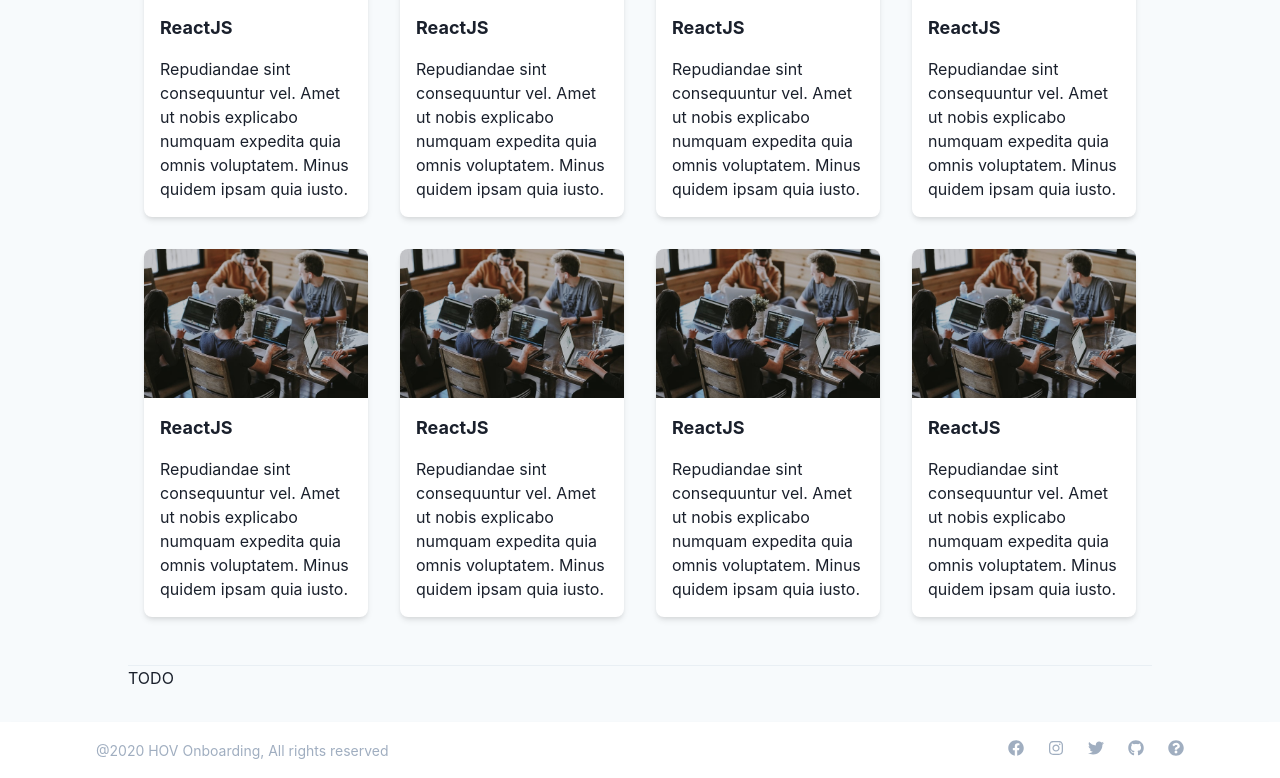
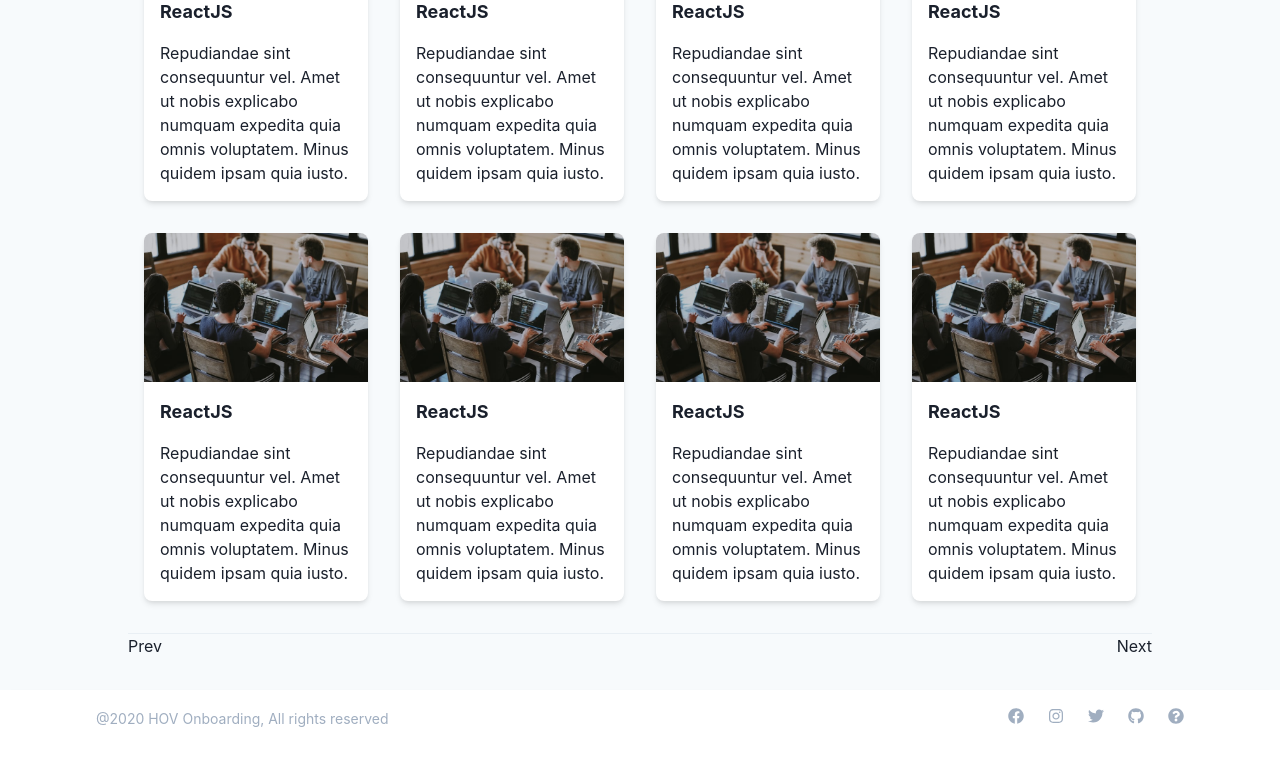
Before and after one commit to pailadin/frontend-engineer-onboarding-exercises, a Next.js app: page /products in a window 1280 px wide. Shown: the part 742-1520 px from the top of the page. After the commit the page ends 1488 px from the top, so only its background shows below. Built offline with nearby package versions, Linux system fonts and the light colour scheme.

Commit message:
Added basic pagination for Products

```diff
--- a/modules/ProductsComponent/ProductsComponent.tsx
+++ b/modules/ProductsComponent/ProductsComponent.tsx
@@ -1,12 +1,15 @@
-import { Box, Center, Divider, SimpleGrid, Spinner, Text } from '@chakra-ui/react';
+import { Box, Center, Divider, Flex, SimpleGrid, Spinner, Text } from '@chakra-ui/react';
 import { useAppDispatch as useDispatch } from '@store/hooks';
 import { getFakeProductData, getProductFetchStatus, getProducts } from '@store/productSlice';
-import { FC, useEffect } from 'react';
+import { FC, useEffect, useState } from 'react';
 import { useSelector } from 'react-redux';
 import Product from './Product';
 
+const ITEMS_PER_PAGE = 12;
+
 const ProductsComponent: FC = () => {
   const dispatch = useDispatch();
+  const [currentPage, setCurrentPage] = useState(1); // Reminder: starts at ONE
 
   useEffect(() => {
     void dispatch(getFakeProductData());
@@ -32,10 +35,15 @@ const ProductsComponent: FC = () => {
     );
   }
 
-  const someProducts = products.slice(0, 12);
+  const numberOfProducts = Math.max(0, products.length); // probably unnecessary check;
+  const lastPage = Math.ceil(numberOfProducts / ITEMS_PER_PAGE);
+
+  const goToPage = (x: number): void => setCurrentPage(Math.max(1, Math.min(lastPage, x)));
+
+  const productsForThisPage = products.slice((currentPage - 1) * ITEMS_PER_PAGE, currentPage * ITEMS_PER_PAGE);
 
   return (
-    <Box pt={20} pb={8}>
+    <Box mt={20} mb={8}>
       <Text fontSize="3xl" fontWeight="bold">
         Products
       </Text>
@@ -43,7 +51,7 @@ const ProductsComponent: FC = () => {
       <Divider mt={4} mb={8} />
 
       <SimpleGrid
-        p={{
+        m={{
           base: 0,
           md: 2,
           lg: 4,
@@ -56,14 +64,17 @@ const ProductsComponent: FC = () => {
         }}
         spacing={8}
       >
-        {someProducts.map((product) => (
-          <Product key={product.id} {...products[0]} />
+        {productsForThisPage.map((product) => (
+          <Product key={product.id} {...product} />
         ))}
       </SimpleGrid>
 
       <Divider mt={8} />
 
-      <Text>TODO</Text>
+      <Flex justifyContent="space-between">
+        <Text onClick={(): void => goToPage(currentPage - 1)}>Prev</Text>
+        <Text onClick={(): void => goToPage(currentPage + 1)}>Next</Text>
+      </Flex>
     </Box>
   );
 };
--- a/pages/api/fakeProductData.ts
+++ b/pages/api/fakeProductData.ts
@@ -9,7 +9,7 @@ const PRODUCT = {
 
 const handler = (_req: NextApiRequest, res: NextApiResponse): void => {
   res.status(200).json(
-    Array(12 * 10)
+    Array(12 * 10 - 1)
       .fill(PRODUCT)
       .map((x, i) => ({
         id: i,
```
